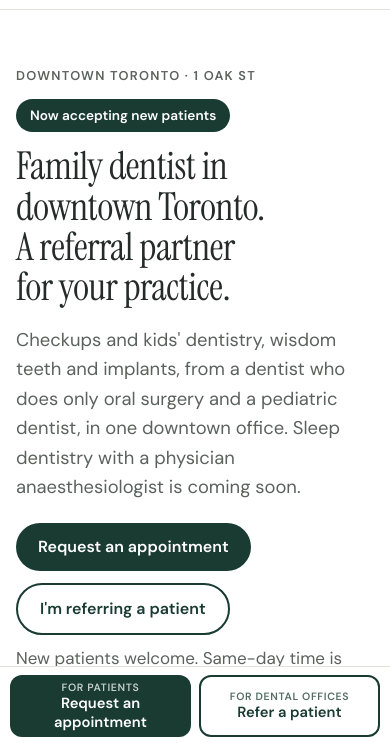
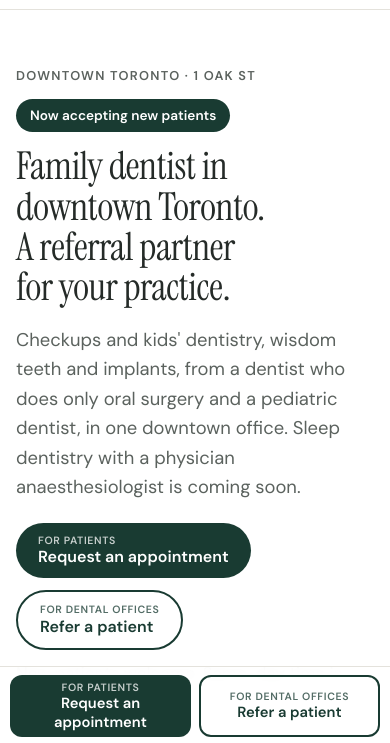
Before and after one commit to drtaimish/1oakdental, an Astro site: page / in a window 390 px wide. Shown: the part 99-842 px from the top of the page. Built offline with nearby package versions, Linux system fonts and the light colour scheme; Astro itself is replaced by a stand-in of ours.

Commit message:
Home hero: label the two buttons For patients / For dental offices
Co-Authored-By: Claude Fable 5.1 <noreply@anthropic.com>
Claude-Session: https://claude.ai/code/session_015xrjBaBoFx7Qm4ad2hgj6b

```diff
--- a/src/pages/index.astro
+++ b/src/pages/index.astro
@@ -37,8 +37,8 @@ const patientLinks = [
       <h1>Family dentist in downtown Toronto. A referral partner for your practice.</h1>
       <p class="lead">Checkups and kids' dentistry, wisdom teeth and implants, from a dentist who does only oral surgery and a pediatric dentist, in one downtown office. Sleep dentistry with a physician anaesthesiologist is coming soon.</p>
       <div class="actions">
-        <a class="btn" href={bookingHref}>{bookingLabel}</a>
-        <a class="btn secondary" href="/referring-dentists/">I'm referring a patient</a>
+        <a class="btn" href={bookingHref}><small>For patients</small>{bookingLabel}</a>
+        <a class="btn secondary" href="/referring-dentists/#refer"><small>For dental offices</small>Refer a patient</a>
       </div>
       <p class="muted" style="margin:10px 0 0">New patients welcome. Same-day time is kept for emergencies.</p>
     </div>
--- a/src/styles/global.css
+++ b/src/styles/global.css
@@ -86,6 +86,8 @@ footer.site .grid { grid-template-columns: repeat(auto-fit, minmax(200px, 1fr));
   .sticky-bar { display: grid; grid-template-columns: 1fr 1fr; gap: 8px; position: fixed; bottom: 0; left: 0; right: 0; padding: 8px 10px; background: rgba(255,255,255,.96); border-top: 1px solid var(--line); z-index: 5; backdrop-filter: blur(6px); }
   .sticky-bar .btn { display: grid; gap: 0; text-align: center; padding: 6px 8px; border-radius: 12px; font-size: 0.92rem; line-height: 1.25; min-height: 52px; align-content: center; }
   .sticky-bar .btn small { display: block; font-size: 0.66rem; text-transform: uppercase; letter-spacing: 0.06em; opacity: .75; font-weight: 600; }
+  .hero .actions .btn small { display: block; font-size: 0.66rem; text-transform: uppercase; letter-spacing: 0.06em; opacity: .75; font-weight: 600; }
+  .hero .actions .btn { text-align: left; line-height: 1.2; }
   body { padding-bottom: 72px; }
 }
 form.consult fieldset { min-width: 0; margin: 0; }
```
